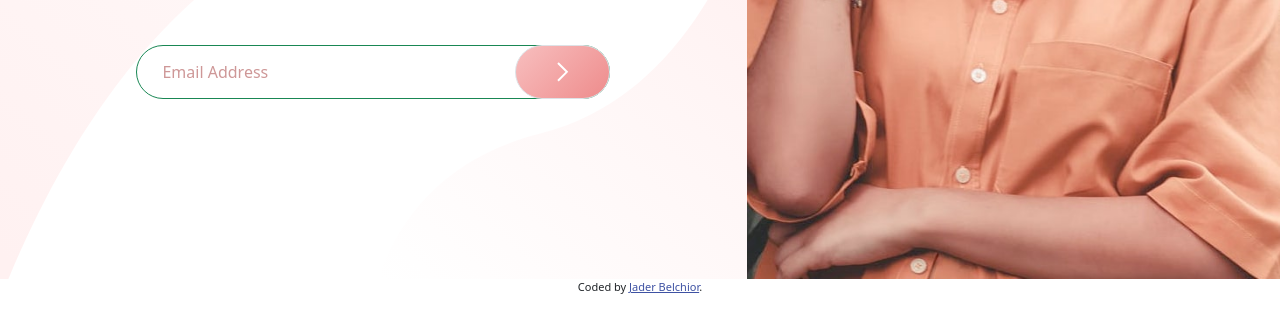
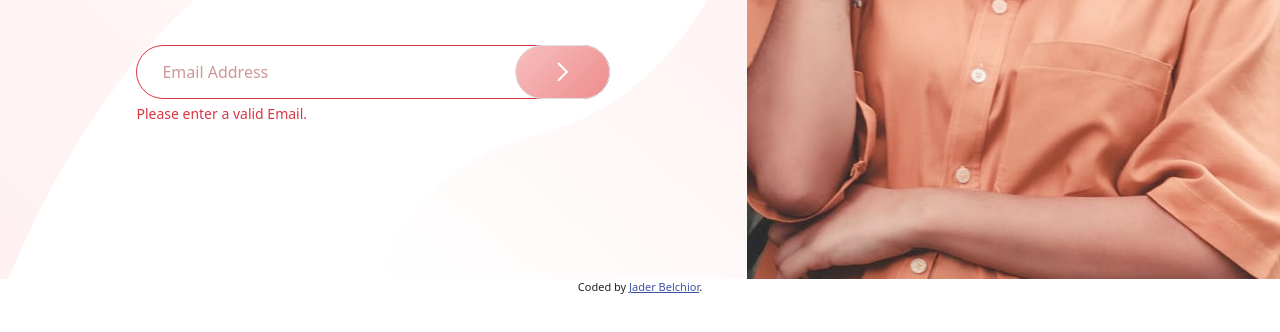
Before and after one commit to jader-belchior/coming-soon, a plain HTML site: page index.html in a window 1280 px wide. Shown: the part 420-752 px from the top of the page. Drawn offline with nearby package versions, Linux system fonts and the light colour scheme.

Commit message:
Update index.html

```diff
--- a/index.html
+++ b/index.html
@@ -42,7 +42,7 @@
               <form class="was-validated">
                 <div class="input-group mb-3 rounded-pill mt-5">
                   <input id="emailValidation" type="email" class="form-control rounded-pill" placeholder="Email Address"
-                    aria-label="Recipient's username" aria-describedby="basic-addon2">
+                    aria-label="Recipient's username" aria-describedby="basic-addon2" required>
 
                   <button class="input-group-text rounded-pill" id="basic-addon2">
                     <img src="src/images/icon-arrow.svg" alt="">
```
